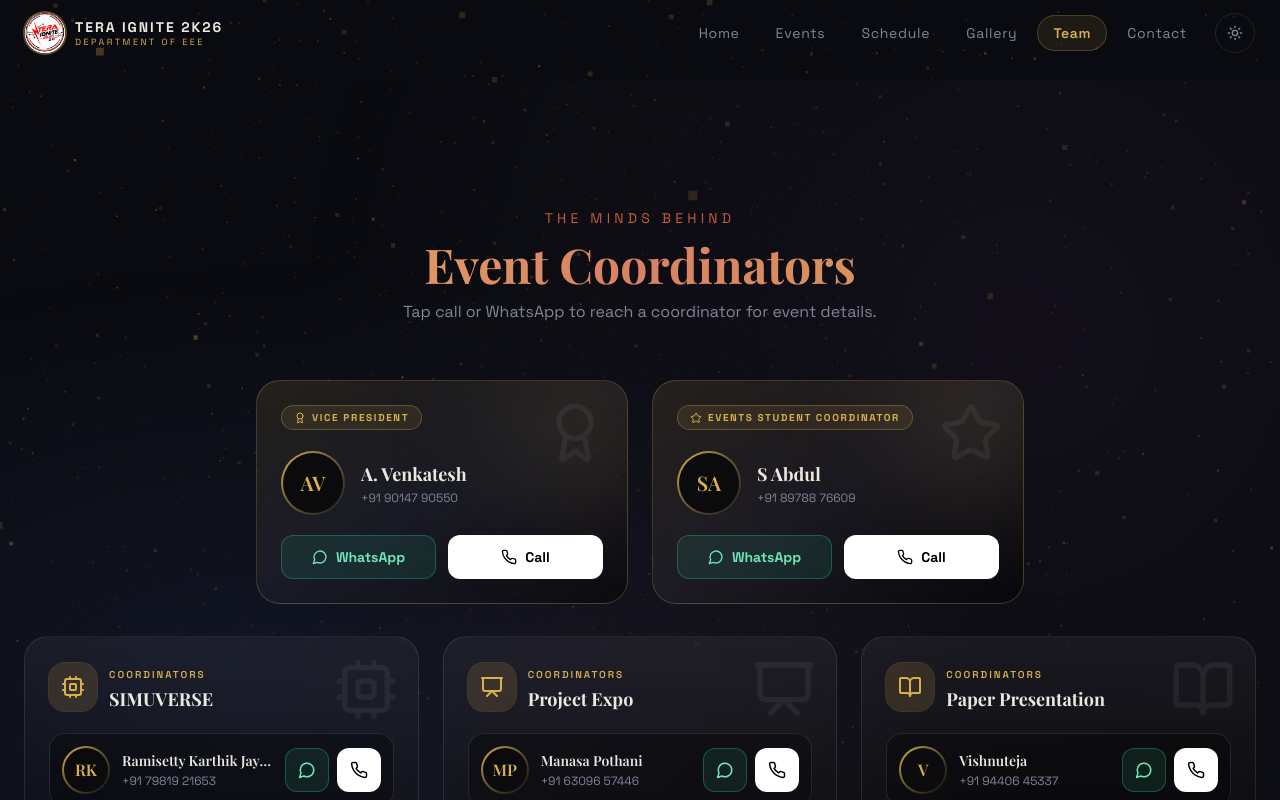
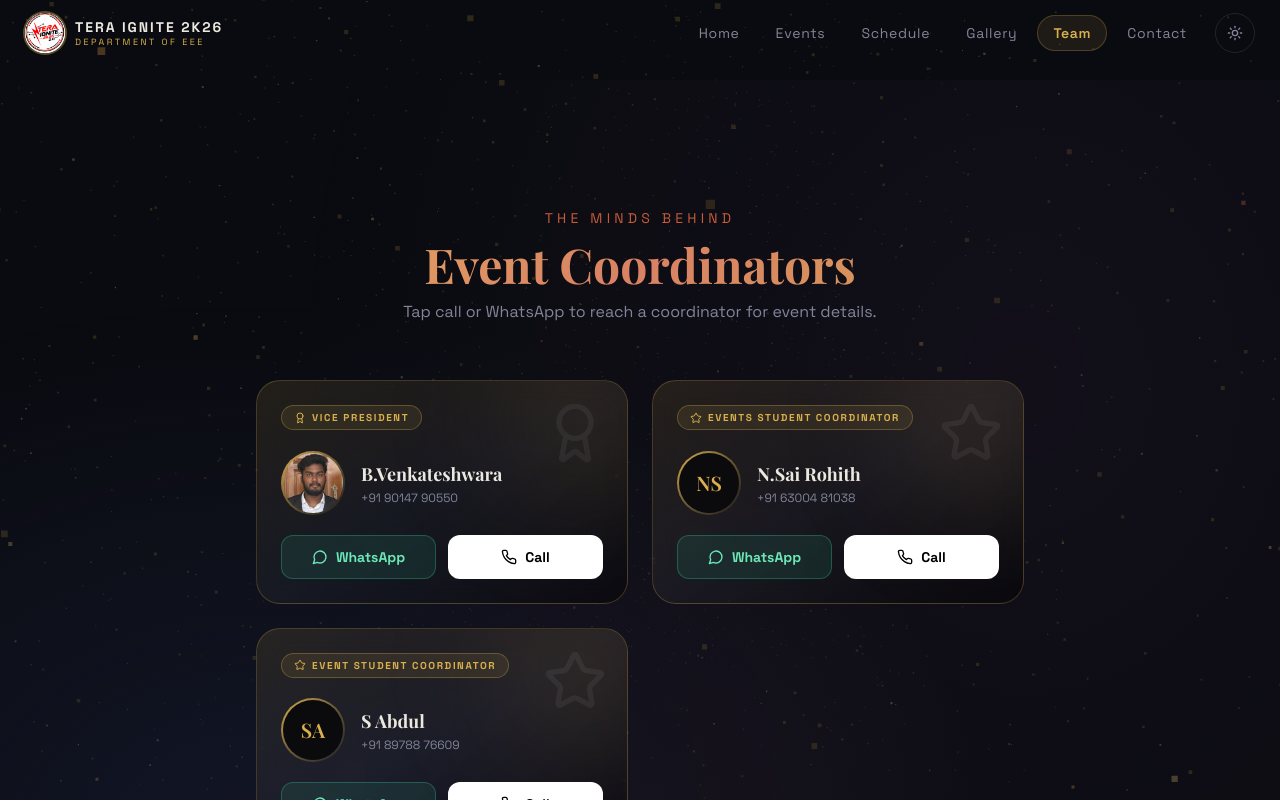
Before and after one commit to Harish1234560/tera, a React (Vite) app: page /team in a window 1280 px wide. Shown: the top 800 px of the page. Built offline with nearby package versions, Linux system fonts and the light colour scheme; the HTML template or start-up script is replaced by a standard one; a web font is replaced by a local one.

Commit message:
first commit

```diff
--- a/src/components/sections/TeamSection.tsx
+++ b/src/components/sections/TeamSection.tsx
@@ -35,11 +35,24 @@ const leaders: Leader[] = [
   {
     role: "Vice President",
     icon: Award,
-    person: { name: "A. Venkatesh", phone: "9014790550" },
+    person: {
+      name: "B.Venkateshwara",
+      phone: "9014790550",
+      image: "/images/vp.jpeg",
+    },
   },
-  {
+
+{
     role: "Events Student Coordinator",
     icon: Star,
+
+    person: { name: "N.Sai Rohith", phone: "6300481038" },
+  },
+
+  {
+    role: "Event Student Coordinator",
+    icon: Star,
+
     person: { name: "S Abdul", phone: "8978876609" },
   },
 ];
```
Also changed, not shown: public/images/vp.jpeg (added).
